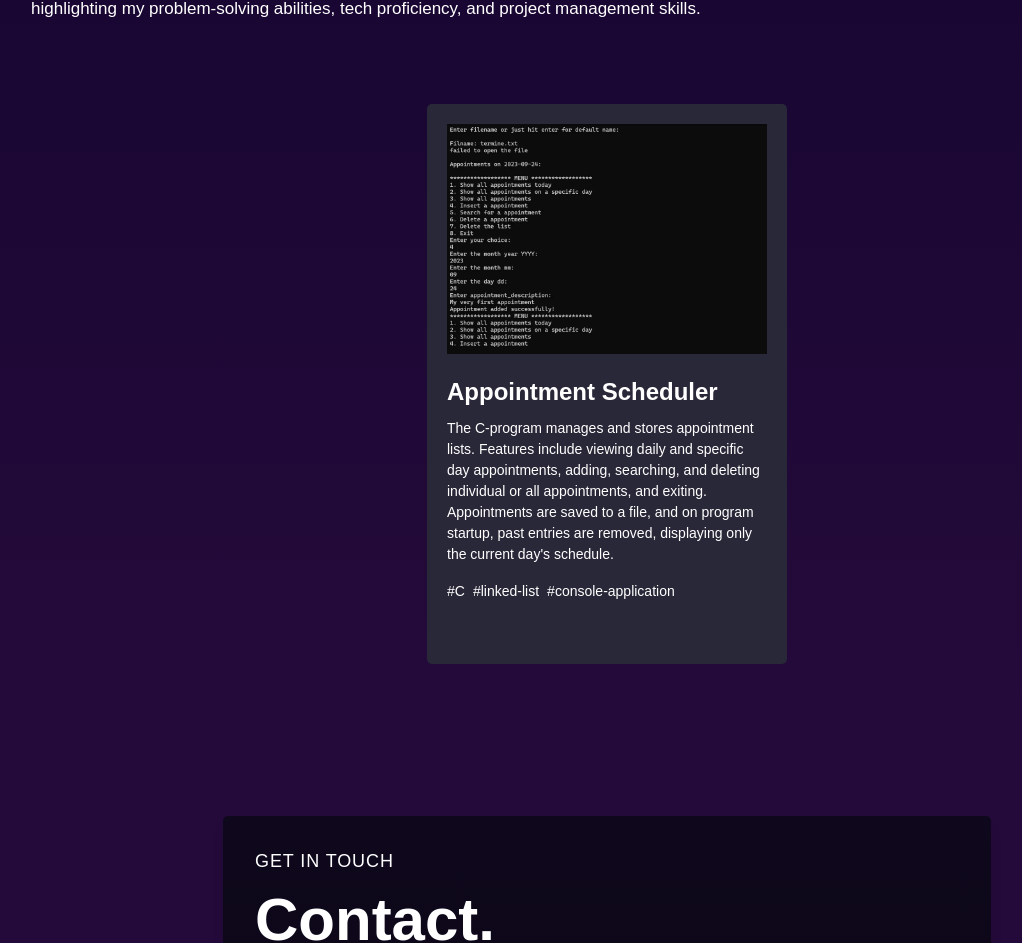
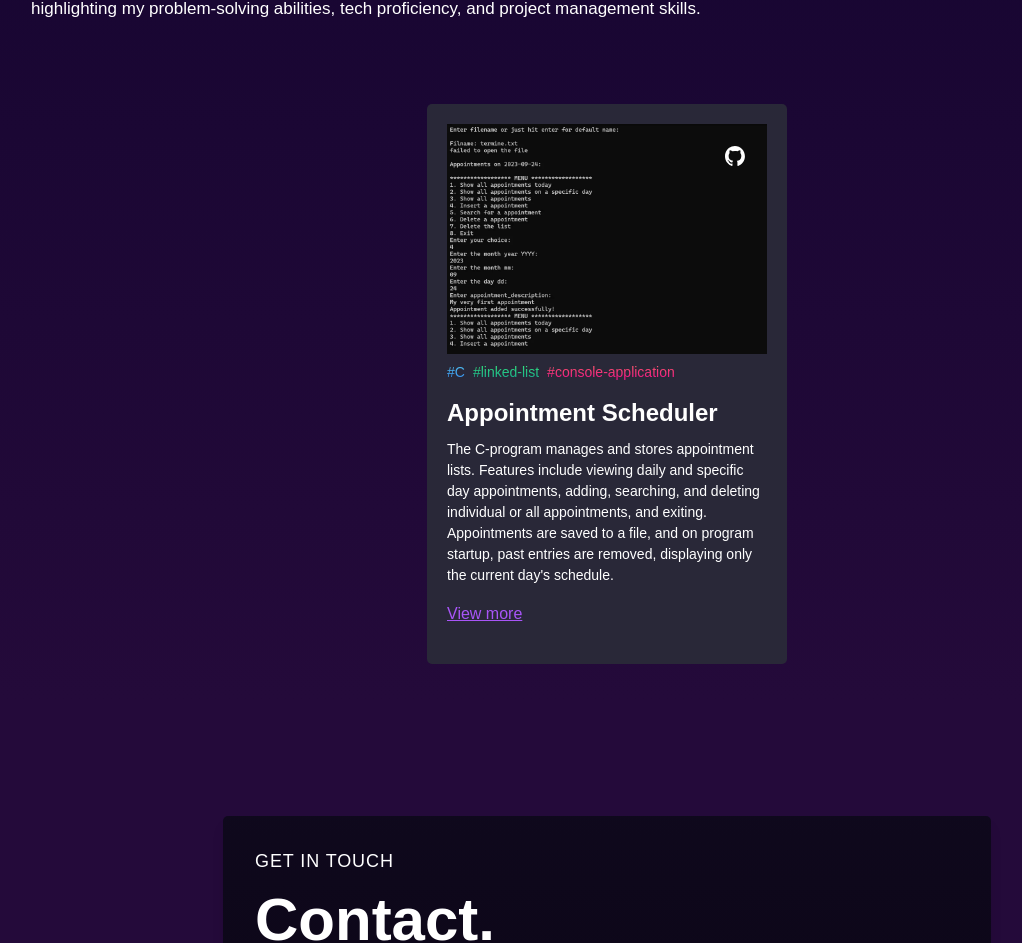
Before and after one commit to han-link/me, a React (Vite) app: page / in a window 1280 px wide. Shown: the part 2152-3095 px from the top of the page, without its empty margins (33-1055 px from the left). Built offline with nearby package versions, Linux system fonts and the light colour scheme.

Commit message:
Made ux improvements to projects card The user now better understands that the card is a link

```diff
--- a/src/assets/index.js
+++ b/src/assets/index.js
@@ -22,6 +22,7 @@ import de from './lang/de.svg'
 import user from './user.svg'
 import rocket from './rocket.svg'
 import envelope from './envelope.svg'
+import github from './github-mark-white.svg'
 
 export {
     web,
@@ -43,5 +44,6 @@ export {
     projectsScheduler,
     user,
     rocket,
-    envelope
+    envelope,
+    github
 }
--- a/src/components/Projects.jsx
+++ b/src/components/Projects.jsx
@@ -3,6 +3,7 @@ import {motion} from "framer-motion";
 
 import {SectionWrapper} from "../helper";
 import {projects} from "../constants";
+import {github} from "../assets"
 import {fadeIn, textVariant} from "../utils/motion";
 import {useTranslation} from "react-i18next";
 import i18n from "i18next";
@@ -27,7 +28,8 @@ const ProjectCard = ({
             >
                 <a href={source_code_link} target="_blank">
                     <div className='relative w-full h-[230px] flex justify-center items-center'>
-                        <i className={`bi bi-github text-8xl ${image ? 'hidden' : 'block'} `}/>
+                        <img src={github} alt="decorative" className={`w-1/2 h-1/2 object-contain ${image ? 'hidden' : 'block'}`}/>
+
                         <img
                             src={image}
                             alt='project image'
@@ -38,16 +40,11 @@ const ProjectCard = ({
                             <div
                                 className='black-gradient w-10 h-10 rounded-full flex justify-center items-center'
                             >
-                                <i className={`bi bi-github w-1/2 h-1/2 object-contain ${image ? 'block' : 'hidden'}`}/>
+                                <img src={github} alt="decorative" className={`w-1/2 h-1/2 object-contain ${image ? 'block' : 'hidden'}`}/>
                             </div>
                         </div>
                     </div>
-                    <div className='mt-5'>
-                        <h3 className='text-white font-bold text-[24px]'>{name[i18n.language]}</h3>
-                        <p className='mt-2 text-tertiary text-[14px]'>{description[i18n.language]}</p>
-                    </div>
-
-                    <div className='mt-4 flex flex-wrap gap-2'>
+                    <div className='mt-2 flex flex-wrap gap-2'>
                         {tags.map((tag) => (
                             <p
                                 key={`${name}-${tag.name}`}
@@ -57,6 +54,11 @@ const ProjectCard = ({
                             </p>
                         ))}
                     </div>
+                    <div className='mt-3'>
+                        <h3 className='text-white font-bold text-[24px]'>{name[i18n.language]}</h3>
+                        <p className='mt-2 text-tertiary text-[14px]'>{description[i18n.language]}</p>
+                    </div>
+                    <p className="text-purple-500 underline mt-4">View more</p>
                 </a>
             </Tilt>
         </motion.div>
--- a/src/index.css
+++ b/src/index.css
@@ -27,74 +27,73 @@ div#root{
     display: block;
 }
 
-/*.blue-yellow-gradient {
+.blue-yellow-gradient {
     background: #00a6ff;
     background: linear-gradient(90.13deg, #00a6ff 1.9%, #FFED00 97.5%);
     background: -webkit-linear-gradient(-90.13deg, #00a6ff 1.9%, #FFED00 97.5%);
 }
 
 .orange-text-gradient {
-    background: #f12711; !* fallback for old browsers *!
+    background: #f12711; /* fallback for old browsers */
     background: -webkit-linear-gradient(
             to top,
             #f12711,
             #f5af19
-    ); !* Chrome 10-25, Safari 5.1-6 *!
+    ); /* Chrome 10-25, Safari 5.1-6 */
     background: linear-gradient(
             to top,
             #f12711,
             #f5af19
-    ); !* W3C, IE 10+/ Edge, Firefox 16+, Chrome 26+, Opera 12+, Safari 7+ *!
+    ); /* W3C, IE 10+/ Edge, Firefox 16+, Chrome 26+, Opera 12+, Safari 7+ */
     -webkit-background-clip: text;
     -webkit-text-fill-color: transparent;
 }
 
 .green-text-gradient {
-    background: #11998e; !* fallback for old browsers *!
+    background: #11998e; /* fallback for old browsers */
     background: -webkit-linear-gradient(
             to top,
             #11998e,
             #38ef7d
-    ); !* Chrome 10-25, Safari 5.1-6 *!
+    ); /* Chrome 10-25, Safari 5.1-6 */
     background: linear-gradient(
             to top,
             #11998e,
             #38ef7d
-    ); !* W3C, IE 10+/ Edge, Firefox 16+, Chrome 26+, Opera 12+, Safari 7+ *!
+    ); /* W3C, IE 10+/ Edge, Firefox 16+, Chrome 26+, Opera 12+, Safari 7+ */
     -webkit-background-clip: text;
     -webkit-text-fill-color: transparent;
-}*/
+}
 
-/*
 .blue-text-gradient {
-    !* background: -webkit-linear-gradient(#eee, #333); *!
-    background: #56ccf2; !* fallback for old browsers *!
+    /* background: -webkit-linear-gradient(#eee, #333); */
+    background: #56ccf2; /* fallback for old browsers */
     background: -webkit-linear-gradient(
             to top,
             #2f80ed,
             #56ccf2
-    ); !* Chrome 10-25, Safari 5.1-6 *!
+    ); /* Chrome 10-25, Safari 5.1-6 */
     background: linear-gradient(
             to top,
             #2f80ed,
             #56ccf2
-    ); !* W3C, IE 10+/ Edge, Firefox 16+, Chrome 26+, Opera 12+, Safari 7+ *!
+    ); /* W3C, IE 10+/ Edge, Firefox 16+, Chrome 26+, Opera 12+, Safari 7+ */
     -webkit-background-clip: text;
     -webkit-text-fill-color: transparent;
 }
 
 .pink-text-gradient {
-    background: #ec008c; !* fallback for old browsers *!
+    background: #ec008c; /* fallback for old browsers */
     background: -webkit-linear-gradient(
             to top,
             #ec008c,
             #fc6767
-    ); !* Chrome 10-25, Safari 5.1-6 *!
+    ); /* Chrome 10-25, Safari 5.1-6 */
     background: linear-gradient(
             to top,
             #ec008c,
             #fc6767
-    ); !* W3C, IE 10+/ Edge, Firefox 16+, Chrome 26+, Opera 12+, Safari 7+ *!
+    ); /* W3C, IE 10+/ Edge, Firefox 16+, Chrome 26+, Opera 12+, Safari 7+ */
     -webkit-background-clip: text;
     -webkit-text-fill-color: transparent;
-}*/
+}
```
Also changed, not shown: src/assets/github-mark-white.svg (added).
